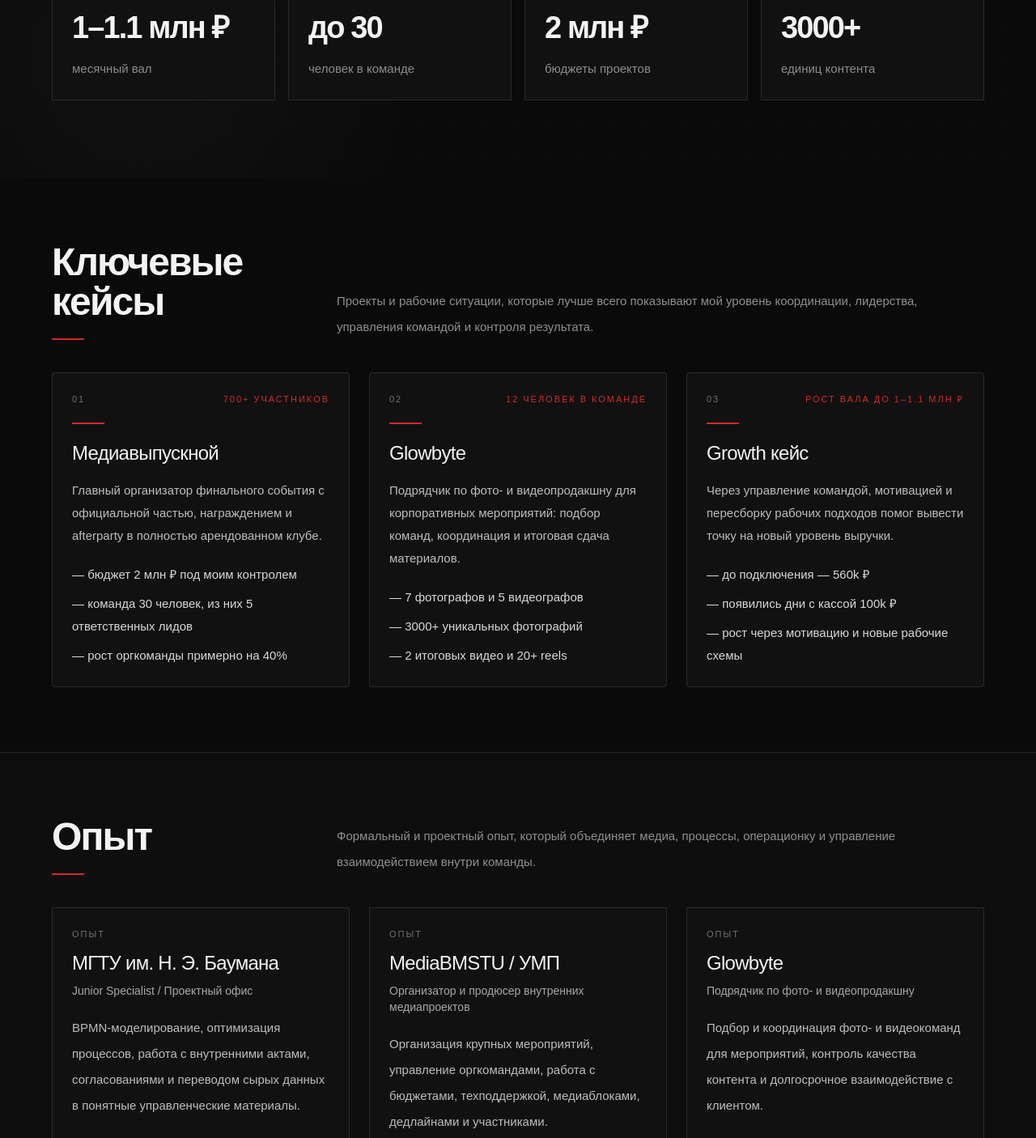
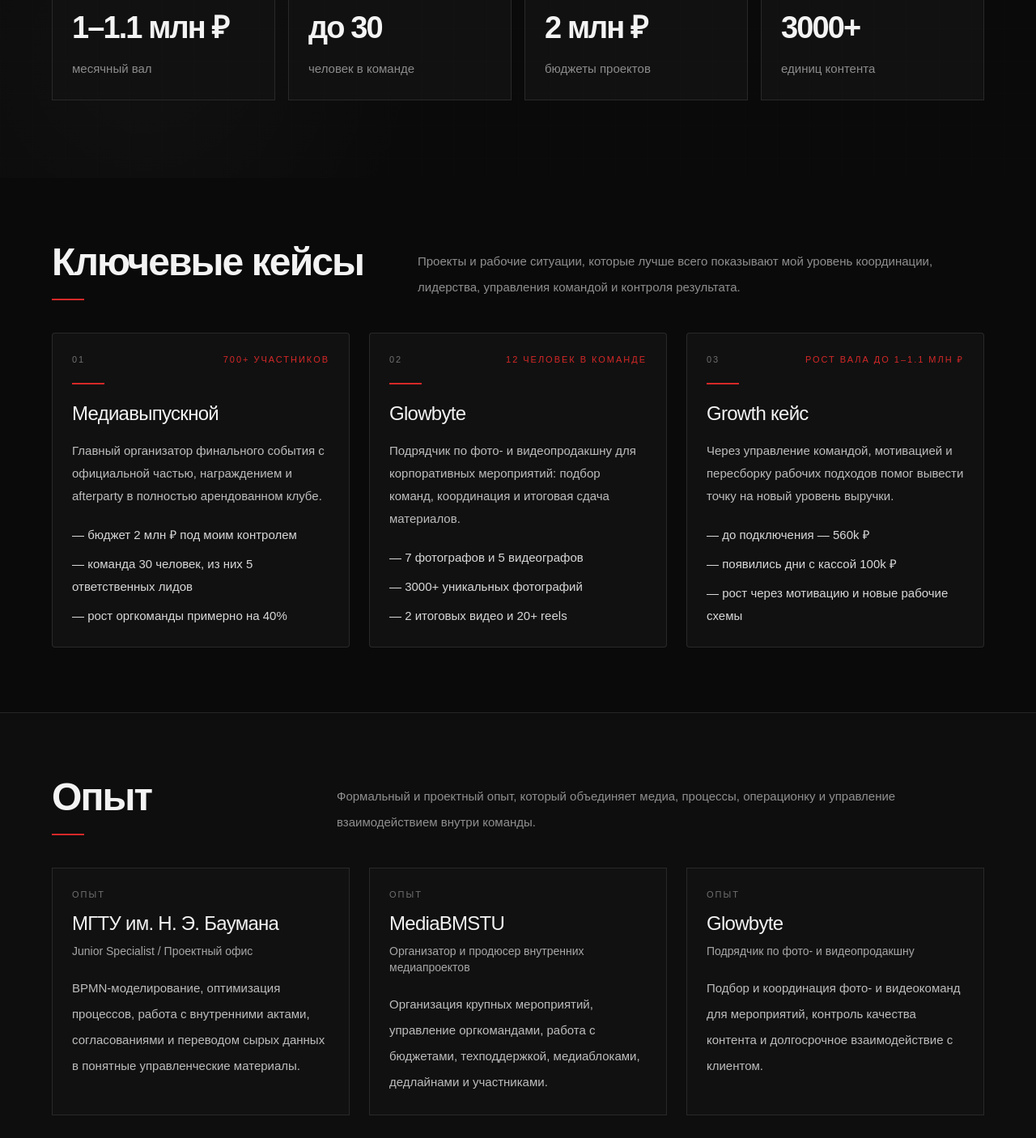
Before and after one commit to Rovers1236/my-portfolio, a Next.js app: page / in a window 1280 px wide. Shown: the part 1098-2504 px from the top of the page at 81% size. Built offline with nearby package versions, Linux system fonts and the light colour scheme.

Commit message:
final version

```diff
--- a/app/page.tsx
+++ b/app/page.tsx
@@ -69,7 +69,7 @@ export default function Home() {
       text: "BPMN-моделирование, оптимизация процессов, работа с внутренними актами, согласованиями и переводом сырых данных в понятные управленческие материалы.",
     },
     {
-      company: "MediaBMSTU / УМП",
+      company: "MediaBMSTU",
       role: "Организатор и продюсер внутренних медиапроектов",
       text: "Организация крупных мероприятий, управление оргкомандами, работа с бюджетами, техподдержкой, медиаблоками, дедлайнами и участниками.",
     },
@@ -249,10 +249,10 @@ export default function Home() {
         </section>
 
         <section id="cases" className="mx-auto max-w-[1320px] px-5 py-20 md:px-8 xl:px-16">
-          <div className="grid gap-8 lg:grid-cols-[320px_minmax(0,1fr)] lg:items-end">
+          <div className="grid gap-8 lg:grid-cols-[420px_minmax(0,1fr)] lg:items-end">
             <div>
-              <h2 className="text-[34px] font-semibold leading-[1.02] tracking-[-0.04em] md:text-[48px]">
-                Ключевые кейсы
+              <h2 className="max-w-[420px] text-[34px] font-semibold leading-[1.02] tracking-[-0.04em] md:text-[48px]">
+              Ключевые кейсы
               </h2>
               <div className="mt-5 h-[2px] w-10 bg-[#D62828]" />
             </div>
```
